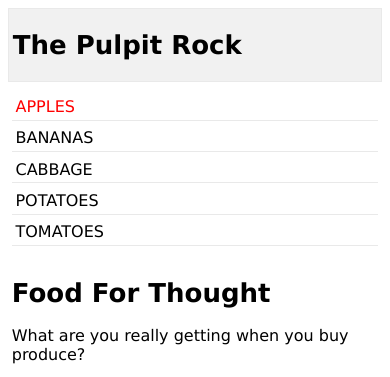
After one commit to tritechsc/food, a PHP site: page /media.php in a window 390 px wide. The commit adds this page. Shown: the top 377 px of the page. Run offline with PHP 8.4, Linux system fonts and the light colour scheme.

Commit message:
Add files via upload

```diff
--- a/code/index15.php
+++ b/code/index15.php
@@ -1,7 +1,7 @@
 <?php
 session_start();
 $_SESSION['pagename'] = "form_index";
-//include 'db/db.php';
+include 'db/db.php';
  //include 'db/error.php';
 //include 'db/pushhits.php';
 
--- /dev/null
+++ b/code/media.php
@@ -0,0 +1,182 @@
+<!DOCTYPE html>
+<html>
+<head>
+<meta name="viewport" content="width=device-width, initial-scale=1.0"/>
+<style>
+body {
+	font-family: Verdana, Geneva, sans-serif;
+}
+pre{
+		font-family: Verdana, Geneva, sans-serif;
+		background-color: #111;
+		color: #000;
+
+
+}
+.main img {
+    width: 100%;
+}
+
+h1{
+    font-size: 1.625em;
+}
+
+h2{
+    font-size: 1.375em;
+}
+
+.header {
+    padding: 1%;
+    background-color: #f1f1f1;
+    border: 1px solid #e9e9e9;
+}
+
+.menuitem {
+    margin: 2%;
+    margin-left: 0;
+    margin-top: 0;
+    padding: 2%;
+    border-bottom: 1px solid #e9e9e9;
+    cursor: pointer;
+}
+a{
+	font-family: Verdana, Geneva, sans-serif;
+	color: #f00;
+	text-decoration: none;
+
+}
+a:hover{
+	color: #000;
+}
+.main {
+    padding: 2%;
+}
+
+.right {
+    padding: 4%;
+    background-color: #CDF0F6;
+}
+
+.footer {
+    padding: 1%;
+    text-align: center;
+    background-color: #f1f1f1;
+    border: 1px solid #e9e9e9;
+    font-size: 0.625em;
+}
+
+.gridcontainer {
+    width: 100%;
+}
+
+.gridwrapper {
+    overflow: hidden;
+}
+
+.gridbox {
+    margin-bottom: 2%;
+    margin-right: 2%;
+    float: left;
+}
+
+.gridheader {
+    width: 100%;
+}
+
+.gridmenu {
+    width: 22%;
+}
+
+.gridmain {
+    width: 47%;
+}
+
+.gridright {
+    width: 22%;
+    margin-right: 0;
+}
+
+.gridfooter {
+    width: 100%;
+    margin-bottom: 0;
+}
+
+@media only screen and (max-width: 500px) {
+    .gridmenu {
+        width: 100%;
+    }
+
+    .menuitem {
+        margin: 1%;
+        padding: 1%;
+    }
+
+    .gridmain {
+        width: 100%;
+    }
+
+    .main {
+        padding: 1%;
+    }
+
+    .gridright {
+        width: 100%;
+    }
+
+    .right {
+        padding: 1%;
+    }
+
+    .gridbox {
+        margin-right: 0;
+        float: left;
+    }
+}
+
+</style>
+</head>
+<body>
+<div class="gridcontainer">
+    <div class="gridwrapper">
+        <div class="gridbox gridheader">
+            <div class="header">
+                <h1>The Pulpit Rock</h1>
+            </div>
+        </div>
+        <div class="gridbox gridmenu">
+            <div class="menuitem"><a href = "media.php?id=1001">APPLES</a></div>
+            <div class="menuitem">BANANAS</div>
+            <div class="menuitem">CABBAGE</div>
+            <div class="menuitem">POTATOES</div>
+            <div class="menuitem">TOMATOES</div>
+        </div>
+        <div class="gridbox gridmain">
+            <div class="main">
+<h1>Food For Thought</h1>
+<p>What are you really getting when you buy produce?</p>
+<img src="img/ttlogo.png" alt="Tri-Tech" width="" height="200">
+
+            </div>
+        </div>
+        <div class="gridbox gridright">
+            <div class="right">
+
+								FOOD CODES
+							  <br />
+								APPLES : 1001 to 1999<br />
+								BANANAS: 2001 to 2999<br />
+								CABBAGE: 3001 to 3999<br />
+								POTATOES: 4001 to 4999<br />
+								TOMATOES: 5001 TO 5999<br />
+
+            </div>
+        </div>
+        <div class="gridbox gridfooter">
+            <div class="footer">
+<p> Text</p>
+            </div>
+        </div>
+    </div>
+</div>
+</body>
+</html>
```
Also changed, not shown: code/food.php (added, +151 -0 lines), code/media-template.html (added, +164 -0 lines).
